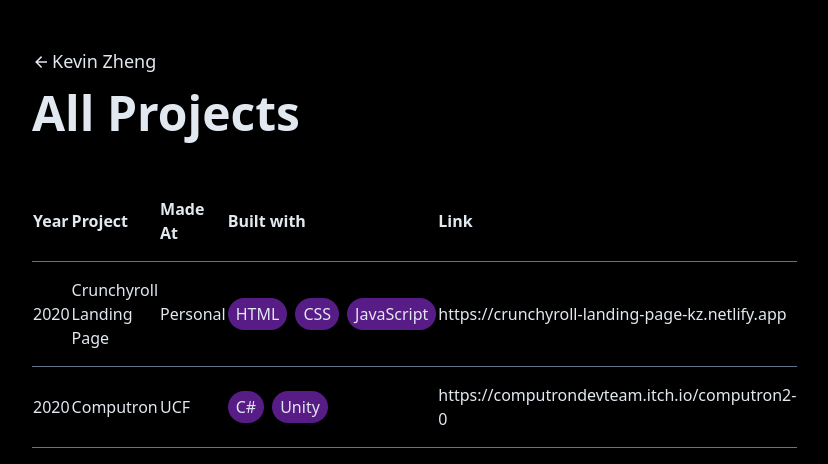
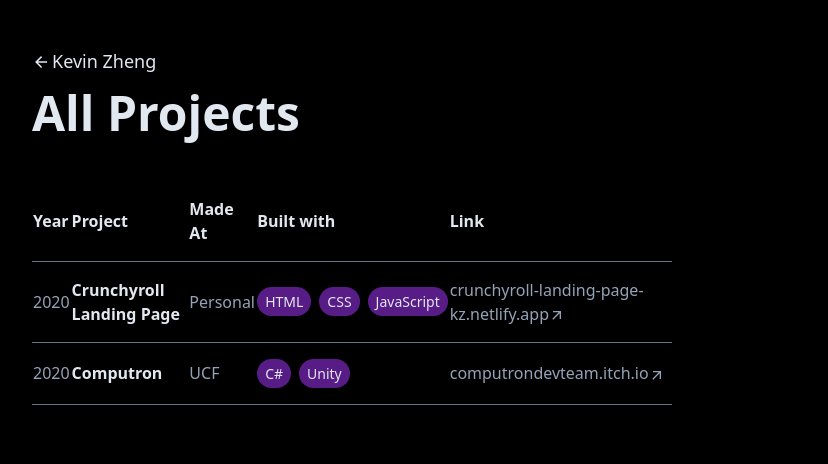
Before and after one commit to KevinZheng99/portfolio-v2, a React (Vite) app: page /archive in a window 1280 px wide. Shown: the top 464 px of the page, without its empty margins (288-1116 px from the left). Built offline with nearby package versions, Linux system fonts and the light colour scheme.

Commit message:
styling updates and links in archive

```diff
--- a/src/components/Archive/ProjectsList.jsx
+++ b/src/components/Archive/ProjectsList.jsx
@@ -14,17 +14,33 @@
       {ProjectsArchive.map((project) => {
         return (
           <tr className="border-b border-slate-500" key={project.projectName}>
-            <td className="py-4">{project.year}</td>
-            <td className="py-4">{project.projectName}</td>
-            <td className="py-4">{project.madeAt}</td>
+            <td className="py-4 text-slate-400">{project.year}</td>
+            <td className="py-4 font-bold">{project.projectName}</td>
+            <td className="py-4 text-slate-400">{project.madeAt}</td>
             <td className="py-4">
-              <ul className="flex gap-2">
+              <ul className="flex gap-2 text-sm">
                 {project.builtWith.map((skill) => (
                   <Skill key={skill}>{skill}</Skill>
                 ))}
               </ul>
             </td>
-            <td className="py-4">{project.link}</td>
+            <td className="group py-4 text-slate-400 hover:text-purple-500 transition-all">
+              <a href={project.link.url} target="_blank" rel="noreferrer">
+                {project.link.name}
+              </a>
+              <svg
+                className="inline group-hover:translate-x-1 group-hover:-translate-y-1 transition-transform"
+                xmlns="http://www.w3.org/2000/svg"
+                width="1em"
+                height="1em"
+                viewBox="0 0 24 24"
+              >
+                <path
+                  fill="currentColor"
+                  d="M6 6v2h8.59L5 17.59L6.41 19L16 9.41V18h2V6z"
+                />
+              </svg>
+            </td>
           </tr>
         );
       })}
--- a/src/components/Sections/Experience.jsx
+++ b/src/components/Sections/Experience.jsx
@@ -60,7 +60,7 @@
       >
         <span className="mr-0.5">View Full Resume</span>
         <svg
-          className="inline group-hover:translate-x-0.5 group-hover:-translate-y-0.5 transition-transform"
+          className="inline group-hover:translate-x-1 group-hover:-translate-y-1 transition-transform"
           xmlns="http://www.w3.org/2000/svg"
           width="1em"
           height="1em"
--- a/src/components/Sections/Projects.jsx
+++ b/src/components/Sections/Projects.jsx
@@ -53,7 +53,7 @@
       >
         <span className="mr-0.5">View Projects Archive</span>
         <svg
-          className="inline group-hover:translate-x-1 transition-transform"
+          className="inline group-hover:translate-x-1.5 transition-transform"
           xmlns="http://www.w3.org/2000/svg"
           width="1em"
           height="1em"
--- a/src/conts/index.js
+++ b/src/conts/index.js
@@ -17,13 +17,19 @@
     projectName: "Crunchyroll Landing Page",
     madeAt: "Personal",
     builtWith: ["HTML", "CSS", "JavaScript"],
-    link: "https://crunchyroll-landing-page-kz.netlify.app",
+    link: {
+      name: "crunchyroll-landing-page-kz.netlify.app",
+      url: "https://crunchyroll-landing-page-kz.netlify.app",
+    },
   },
   {
     year: 2020,
     projectName: "Computron",
     madeAt: "UCF",
     builtWith: ["C#", "Unity"],
-    link: "https://computrondevteam.itch.io/computron2-0",
+    link: {
+      name: "computrondevteam.itch.io",
+      url: "https://computrondevteam.itch.io/computron2-0",
+    },
   },
 ];
```
